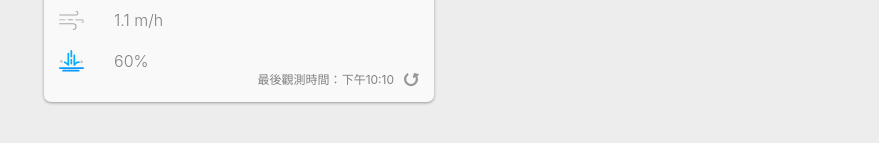
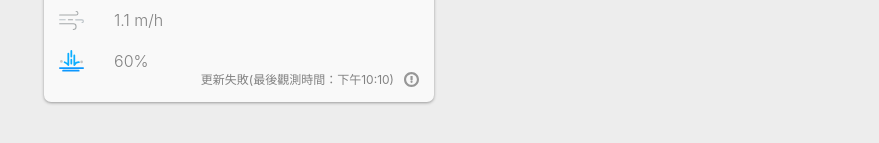
Before and after one commit to letitia-chiu/realtime-weather, a React (Create React App) app: page / in a window 1280 px wide. Shown: the part 493-636 px from the top of the page, without its empty margins (401-1280 px from the left). Built offline with nearby package versions, Linux system fonts and the light colour scheme; no server answers.

Commit message:
show-loading-and-failed-status

```diff
--- a/src/WeatherCard.js
+++ b/src/WeatherCard.js
@@ -5,6 +5,8 @@ import { ReactComponent as AirFlowIcon } from './images/airFlow.svg'
 import { ReactComponent as DayCloudyIcon } from './images/day-cloudy.svg'
 import { ReactComponent as RainIcon } from './images/rain.svg'
 import { ReactComponent as RefreshIcon } from './images/refresh.svg'
+import { ReactComponent as LoadingIcon } from './images/loading.svg'
+import { ReactComponent as WarningIcon } from './images/warning.svg'
 
 import styled from '@emotion/styled'
 
@@ -96,6 +98,17 @@ const Refresh = styled.div`
     width: 15px;
     height: 15px;
     cursor: pointer;
+    animation: rotate infinite 1.5s linear;
+    animation-duration: ${({ isLoading }) => isLoading ? '1.5s' : '0s'};
+  }
+
+  @keyframes rotate {
+    from {
+      transform: rotate(360deg);
+    }
+    to {
+      transform: rotate(0deg)
+    }
   }
 `
 
@@ -108,9 +121,16 @@ export default function WeatherCard(props) {
     temperature: 23.7,
     rainPossibility: 60,
     observationTime: '2020-12-10 22:10:00',
+    isLoading: true,
+    loadFailed: false
   })
 
   const fetchCurrentWeather = () => {
+    setCurrentWeather(prevState => ({
+      ...prevState,
+      isLoading: true
+    }))
+
     Promise.all([
       fetch(API_OBSERVATION),
       fetch(API_FORECAST)
@@ -128,14 +148,21 @@ export default function WeatherCard(props) {
         windSpeed: obs.WeatherElement.WindSpeed,
         temperature: obs.WeatherElement.AirTemperature,
         rainPossibility: fc.weatherElement[1].time[0].parameter.parameterName,
-        observationTime: obs.ObsTime.DateTime
+        observationTime: obs.ObsTime.DateTime,
+        isLoading: false,
+        loadFailed: false
       }
 
-      setCurrentWeather({
-        ...currentWeather,
-        ...weatherData
-      })
+      setCurrentWeather(weatherData)
       console.log('fetch data successfully')
+    })
+    .catch(err => {
+      console.error(err)
+      setCurrentWeather(prevState => ({
+        ...prevState,
+        isLoading: false,
+        loadFailed: true
+      }))
     })
   }
 
@@ -143,30 +170,43 @@ export default function WeatherCard(props) {
     fetchCurrentWeather()
   }, [])
 
+  const {
+    observationTime,
+    locationName,
+    description,
+    windSpeed,
+    temperature,
+    rainPossibility,
+    isLoading,
+    loadFailed
+  } = currentWeather;
+
   return (
     <Card>
-      <Location>{currentWeather.locationName}</Location>
-      <Description>{currentWeather.description}</Description>
+      <Location>{locationName}</Location>
+      <Description>{description}</Description>
       <CurrentWeather>
         <Temperature>
-          {Math.round(currentWeather.temperature)} <Celsius>°C</Celsius>
+          {Math.round(temperature)} <Celsius>°C</Celsius>
         </Temperature>
         <DayCloudy />
       </CurrentWeather>
       <AirFlow>
-        <AirFlowIcon /> {currentWeather.windSpeed} m/h
+        <AirFlowIcon /> {windSpeed} m/h
       </AirFlow>
       <Rain>
-        <RainIcon /> {currentWeather.rainPossibility}%
+        <RainIcon /> {rainPossibility}%
       </Rain>
-      <Refresh onClick={fetchCurrentWeather}>
+      <Refresh onClick={fetchCurrentWeather} isLoading={isLoading}>
+        {loadFailed && '更新失敗('}
         最後觀測時間：
         {new Intl.DateTimeFormat('zh-TW', {
           hour: 'numeric',
           minute: 'numeric',
-        }).format(new dayjs(currentWeather.observationTime))}
+        }).format(new dayjs(observationTime))}
+        {loadFailed && ')'}
         {' '}
-      <RefreshIcon />
+        {isLoading ? <LoadingIcon /> : loadFailed? <WarningIcon /> : <RefreshIcon />}
       </Refresh>
     </Card>
   )
```
Also changed, not shown: src/images/warning.svg (added).
